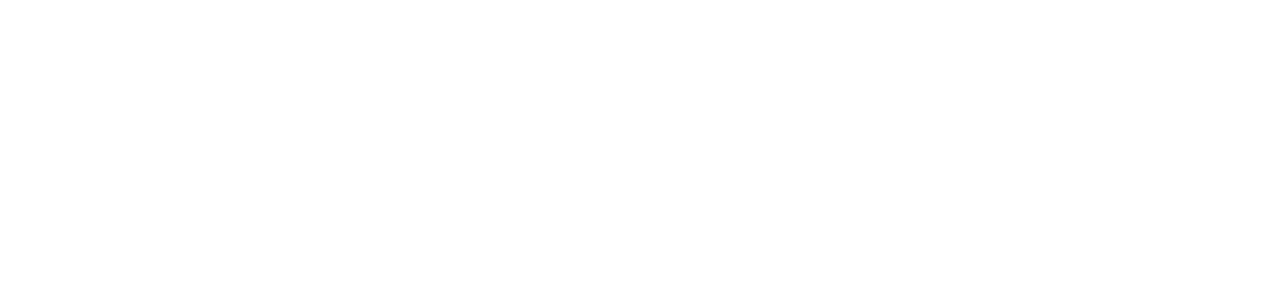
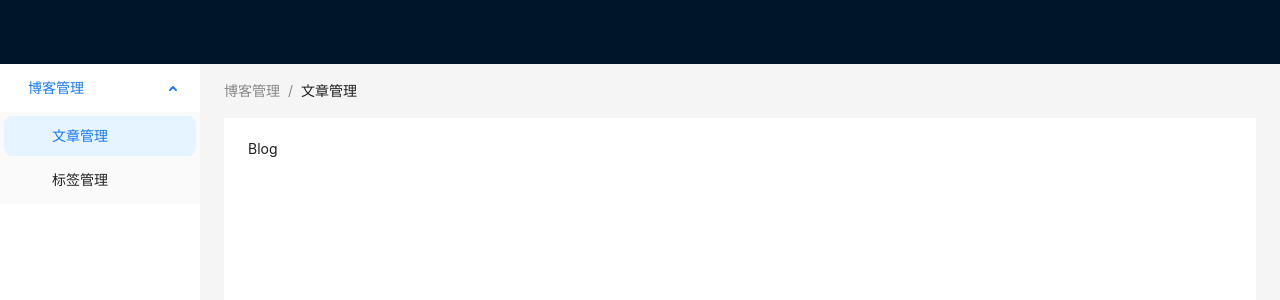
Before and after one commit to wpgodforever/wp-blog-admin-react, a React (Vite) app: page /home/blogList in a window 1280 px wide. Before the commit this address had no page. Shown: the top 300 px of the page. Built offline with nearby package versions, Linux system fonts and the light colour scheme.

Commit message:
侧边栏设置

```diff
--- /dev/null
+++ b/src/views/Blog/index.tsx
@@ -0,0 +1,9 @@
+const blog = () => {
+    return (
+        <div>
+            <h1>Blog</h1>
+        </div>
+    );
+}
+
+export default blog;
--- a/src/views/Home/index.tsx
+++ b/src/views/Home/index.tsx
@@ -1,35 +1,75 @@
 import React from 'react';
-import { LaptopOutlined, NotificationOutlined, UserOutlined } from '@ant-design/icons';
+import sliderConfig from './sliderConfig';
 import type { MenuProps } from 'antd';
-import { Breadcrumb, Layout, Menu, theme } from 'antd';
+import { Breadcrumb, Layout, Menu, Slider, theme } from 'antd';
+import { Outlet, useNavigate } from 'react-router-dom';
+import { useState } from 'react';
 
 const { Header, Content, Sider } = Layout;
 
-const items2: MenuProps['items'] = [UserOutlined, LaptopOutlined, NotificationOutlined].map(
-  (icon, index) => {
-    const key = String(index + 1);
+const menuItems: MenuProps['items'] = sliderConfig.map(
+    (icon) => {
 
         return {
-      key: `sub${key}`,
-      icon: React.createElement(icon),
-      label: `subnav ${key}`,
+            key: `${icon.key}`,
+            label: `${icon.label}`,
 
-      children: new Array(4).fill(null).map((_, j) => {
-        const subKey = index * 4 + j + 1;
+            children: icon.children.map((_, j) => {
                 return {
-          key: subKey,
-          label: `option${subKey}`,
+                    key: _.key,
+                    label: `${_.label}`,
                 };
             }),
         };
     },
 );
 
+// 定义一个方法递归遍历sliderConfig，pathArr数组保存了每一层级对应的key, 拼接每一层级的path，然后跳转到对应的路由
+const getSliderPath = (sliderConfig: any, pathArr: any) => {
+    let path = ''
+    let pathNameArr:Array<string> = []
+    let children:any = []
+
+    pathArr.forEach((item:string) => {
+        const sliderConfigItem = children.length == 0 ? sliderConfig.find((_:any) => _.key == item) : children.find((_:any) => _.key == item)
+        if (!children.length) {
+            path += sliderConfigItem.path
+            children = sliderConfigItem.children
+            pathNameArr.push(sliderConfigItem.label)
+        }
+        else if (children.length && sliderConfigItem.children) {
+            path += sliderConfigItem.path
+            children = sliderConfigItem.children
+            pathNameArr.push(sliderConfigItem.label)
+        } else {
+            path += sliderConfigItem.path
+            pathNameArr.push(sliderConfigItem.label)
+        }
+    })
+
+    return {
+        path,
+        pathNameArr
+    }
+}
+
+
 const Home: React.FC = () => {
     const {
         token: { colorBgContainer },
     } = theme.useToken();
 
+    // 侧边栏点击事件
+    const navigateTo = useNavigate();
+    const SliderClick = (e: any) => {
+        // 根据e.keypath获取path
+        const pathArr = e.keyPath.reverse()
+        let { path, pathNameArr } = getSliderPath(sliderConfig, pathArr)
+        navigateTo(path)
+        setPathNameArr(pathNameArr)
+    }
+    let { pathNameArr } = getSliderPath(sliderConfig, [1, 11])
+    const [usePathNameArr, setPathNameArr] = useState(pathNameArr)
     return (
         <Layout style={{ minHeight: '100vh' }}>
             <Header style={{ display: 'flex', alignItems: 'center' }}>
@@ -39,17 +79,23 @@
                 <Sider width={200} style={{ background: colorBgContainer }}>
                     <Menu
                         mode="inline"
-            defaultSelectedKeys={['1']}
-            defaultOpenKeys={['sub1']}
+                        defaultSelectedKeys={['11']}
+                        defaultOpenKeys={['1']}
                         style={{ height: '100%', borderRight: 0 }}
-            items={items2}
+                        items={menuItems}
+                        onSelect={SliderClick}
                     />
                 </Sider>
                 <Layout style={{ padding: '0 24px 24px' }}>
-          <Breadcrumb style={{ margin: '16px 0' }}>
-            <Breadcrumb.Item>Home</Breadcrumb.Item>
-            <Breadcrumb.Item>List</Breadcrumb.Item>
-            <Breadcrumb.Item>App</Breadcrumb.Item>
+                    <Breadcrumb style={{ margin: '16px 0' }}
+                    items={usePathNameArr.map(item => {
+                        return {
+                            title: item
+                        }
+                    })
+                    }
+                    >
+
                     </Breadcrumb>
                     <Content
                         style={{
@@ -59,7 +105,7 @@
                             background: colorBgContainer,
                         }}
                     >
-            Content
+                        <Outlet />
                     </Content>
                 </Layout>
             </Layout>
--- /dev/null
+++ b/src/views/Home/sliderConfig.ts
@@ -0,0 +1,21 @@
+const sliderConfig = [
+    {
+        key: 1,
+        label: '博客管理',
+        path: '/home',
+        children: [
+            {
+                key: 11,
+                label: '文章管理',
+                path: '/blogList'
+            },
+            {
+                key: 12,
+                label: '标签管理',
+                path: '/tagList'
+            },
+        ]
+    }
+]
+
+export default sliderConfig
--- /dev/null
+++ b/src/views/Tag/index.tsx
@@ -0,0 +1,9 @@
+const tag = () => {
+    return (
+        <div>
+            <h1>tag</h1>
+        </div>
+    );
+}
+
+export default tag;
```
Also changed, not shown: src/routers/index.tsx (+13 -1 lines). Lines whose indentation alone changed are shown as unchanged.
